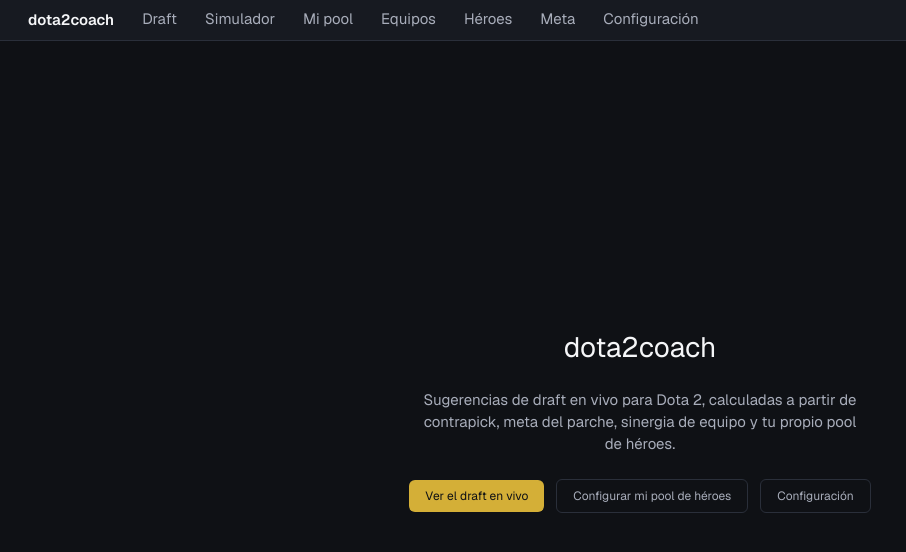
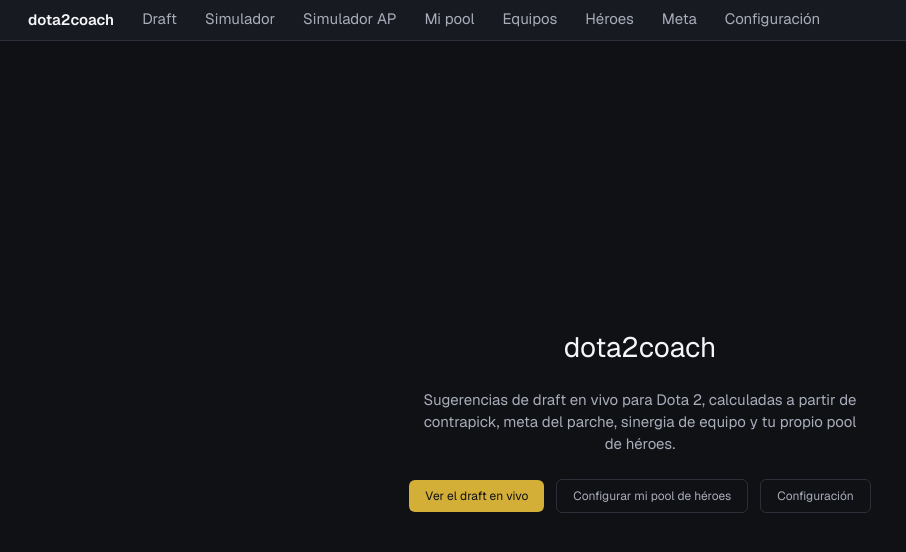
Before and after one commit to apuherrerafo/D2KIRO, a Next.js app in the folder apps/web/: page / in a window 1280 px wide. Shown: the top 552 px of the page, without its empty margins (0-906 px from the left). Built offline with nearby package versions, Linux system fonts and the light colour scheme.

Commit message:
feat(web): add navbar link to /random-draft
Co-Authored-By: Claude Sonnet 5 <noreply@anthropic.com>

```diff
--- a/apps/web/components/nav-bar/NavBar.tsx
+++ b/apps/web/components/nav-bar/NavBar.tsx
@@ -13,6 +13,7 @@ export function buildNavLinks(draftLiveEnabled: boolean): NavLinkDef[] {
   return [
     { href: "/draft", label: draftLabel },
     { href: "/simulator", label: "Simulador" },
+    { href: "/random-draft", label: "Simulador AP" },
     { href: "/hero-pool", label: "Mi pool" },
     { href: "/team-groups", label: "Equipos" },
     { href: "/heroes", label: "Héroes" },
```
Also changed, not shown: 1 other file (tests, documents, lock files or other folders).
